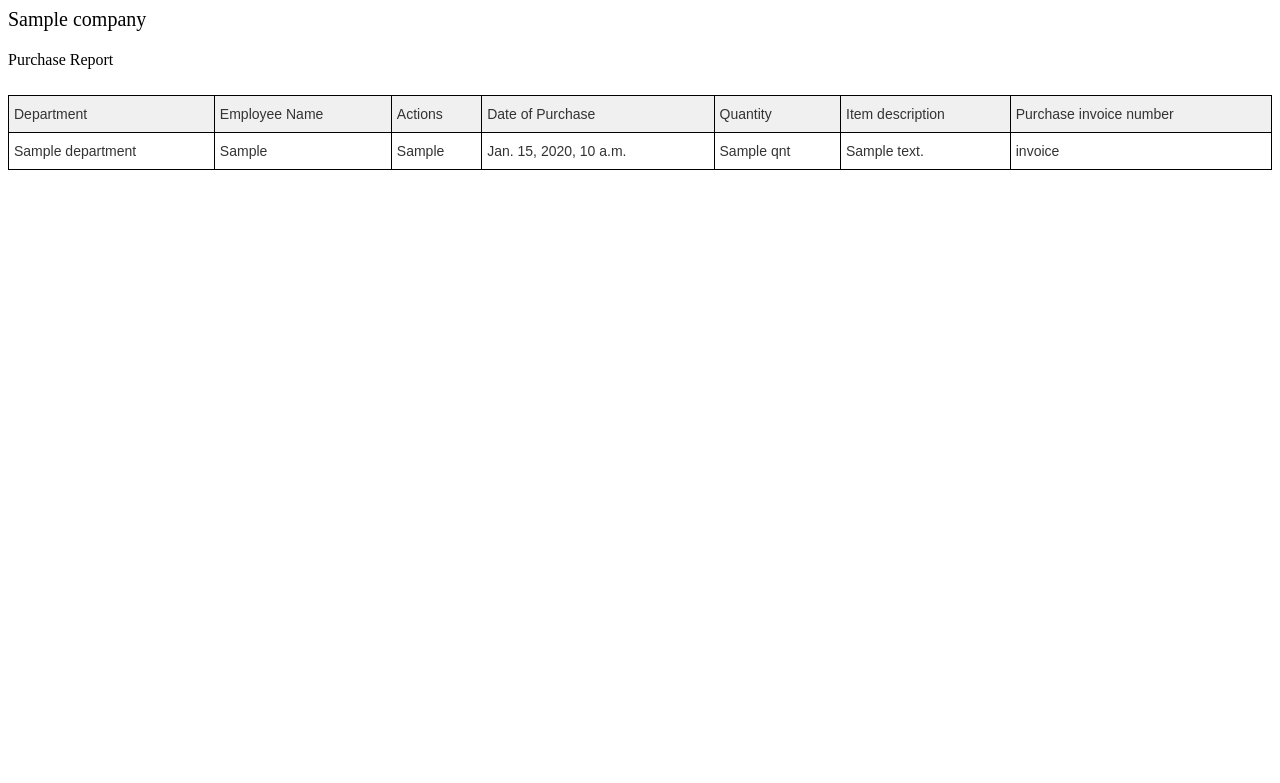
After one commit to arkleapco/people-mate, a Django app: template service/templates/purchase_orders.html in a window 1280 px wide. The commit adds this page. Shown: the top 783 px of the page. Run offline with Django 3.2, Linux system fonts and the light colour scheme; the template is opened without the code that fills it: most values are stand-ins (such as "Sample title", 1, 10 or a date in 2020).

Commit message:
create purchase report

```diff
--- a/service/models.py
+++ b/service/models.py
@@ -105,7 +105,7 @@ class Purchase_Request(models.Model):
 
 
 class Purchase_Item(models.Model):
-    purchase_request = models.ForeignKey(Purchase_Request, on_delete=models.CASCADE)
+    purchase_request = models.ForeignKey(Purchase_Request, on_delete=models.CASCADE , related_name='items')
     item_description = models.CharField(max_length=250, blank=False, null=False)
     vendor_name = models.CharField(max_length=250, blank=False, null=False)  # amira, remove all default values
     unit_price = models.PositiveIntegerField(blank=True, null=True)  # amira, change null/blank value to True
--- a/service/templates/list_purchase_request.html
+++ b/service/templates/list_purchase_request.html
@@ -17,6 +17,10 @@
           <i class="fas fa-money-check-alt fa-2x"></i>
         </a>
       </div>
+
+      <div class="peer"><a href="{% url 'service:print-purchase-orders' %}"class="btn cur-p btn-primary">{% trans "Print Purchase orders" %}
+      </a></div>
+
     </div>
   </div>
 </div>
--- /dev/null
+++ b/service/templates/purchase_orders.html
@@ -0,0 +1,41 @@
+{% extends 'service-master.html'%}
+{% load staticfiles%}
+{% load i18n %}
+{% load l10n %}
+{% get_current_language as LANGUAGE_CODE %}
+{% get_current_language_bidi as LANGUAGE_BIDI %}
+
+{% block service_body %}
+
+<p style="font-size:20px;">{{company}}</p>
+<p>Purchase  Report</p>
+  <table class="tg" style={% if LANGUAGE_CODE == 'ar' %} "text-align:right;" {% else %} "text-align:left;" {% endif %}>
+    <thead>
+    <tr>
+      <th class="tg-73oq">Department</th>
+      <th class="tg-73oq">Employee Name</th>
+      <th class="tg-73oq">Actions</th>
+      <th class="tg-73oq">Date of Purchase</th>
+      <th class="tg-73oq">Quantity</th>
+      <th class="tg-73oq">Item description</th>
+      <th class="tg-73oq">Purchase invoice number</th>
+    </tr>
+  </thead>
+  <tbody>
+    {% for order in purchase_orders %}
+    {% for item in order.items.all %}
+    <tr>
+      <td class="tg-73oq">{{ order.department }}</td>
+      <td class="tg-73oq">{{ order.ordered_by}}</td>
+      <td class="tg-73oq">{{ order.ordered_by}}</td>
+      <td class="tg-73oq">{{ order.date_of_purchase}}</td>
+      <td class="tg-73oq">{{ item.qnt}}</td>
+      <td class="tg-73oq">{{ item.item_description}}</td>
+      <td class="tg-73oq">invoice</td>
+    </tr>
+    {% endfor %}
+    {% endfor %}
+  </tbody>
+
+  </table>
+{% endblock service_body %}
--- /dev/null
+++ b/service/templates/service-master.html
@@ -0,0 +1,67 @@
+{% load staticfiles%}
+<html>
+{% load i18n %}
+{% load l10n %}
+{% get_current_language as LANGUAGE_CODE %}
+{% get_current_language_bidi as LANGUAGE_BIDI %}
+
+<head>
+  <meta charset="utf-8">
+  <title></title>
+  <style type="text/css">
+    @page {
+      size: A4 landscape;
+      margin: 1.0cm;
+    }
+
+    .tg {
+      border-collapse: collapse;
+      border-spacing: 0;
+      border-color: #ccc;
+      width: 100%;
+      position: relative;
+      float: left !important;
+      margin-top: 10px;
+    }
+
+    .tg td {
+      font-family: Arial, sans-serif;
+      font-size: 14px;
+      padding: 10px 5px;
+      border-style: solid;
+      border-width: 1px;
+      overflow: hidden;
+      word-break: normal;
+      border-color: #ccc;
+      color: #333;
+      background-color: #fff;
+    }
+
+    .tg th {
+      font-family: Arial, sans-serif;
+      font-size: 14px;
+      font-weight: normal;
+      padding: 10px 5px;
+      border-style: solid;
+      border-width: 1px;
+      overflow: hidden;
+      word-break: normal;
+      border-color: #ccc;
+      color: #333;
+      background-color: #f0f0f0;
+    }
+
+    .tg .tg-73oq {
+      border-color: #000000;
+      text-align: left;
+      vertical-align: top
+    }
+  </style>
+</head>
+
+<body>
+  {%block service_body%}
+  {%endblock service_body%}
+</body>
+
+</html>
--- a/service/urls.py
+++ b/service/urls.py
@@ -17,4 +17,5 @@ urlpatterns = [
     path('purchase/order/update/<int:id>/', views.purchase_request_update, name='purchase-request-update'),
     path('purchase/approve/<int:order_id>', views.purchase_request_approve, name='purchase-approve'),
     path('purchase/unapprove/<int:order_id>', views.purchase_request_unapprove, name='purchase-unapprove'),
+    path('purchase_orders/print', views.render_purchase_orders, name='print-purchase-orders'),
 ]
```
Also changed, not shown: service/views.py (+23 -0 lines), payroll_run/views.py (line endings or trailing spaces).
